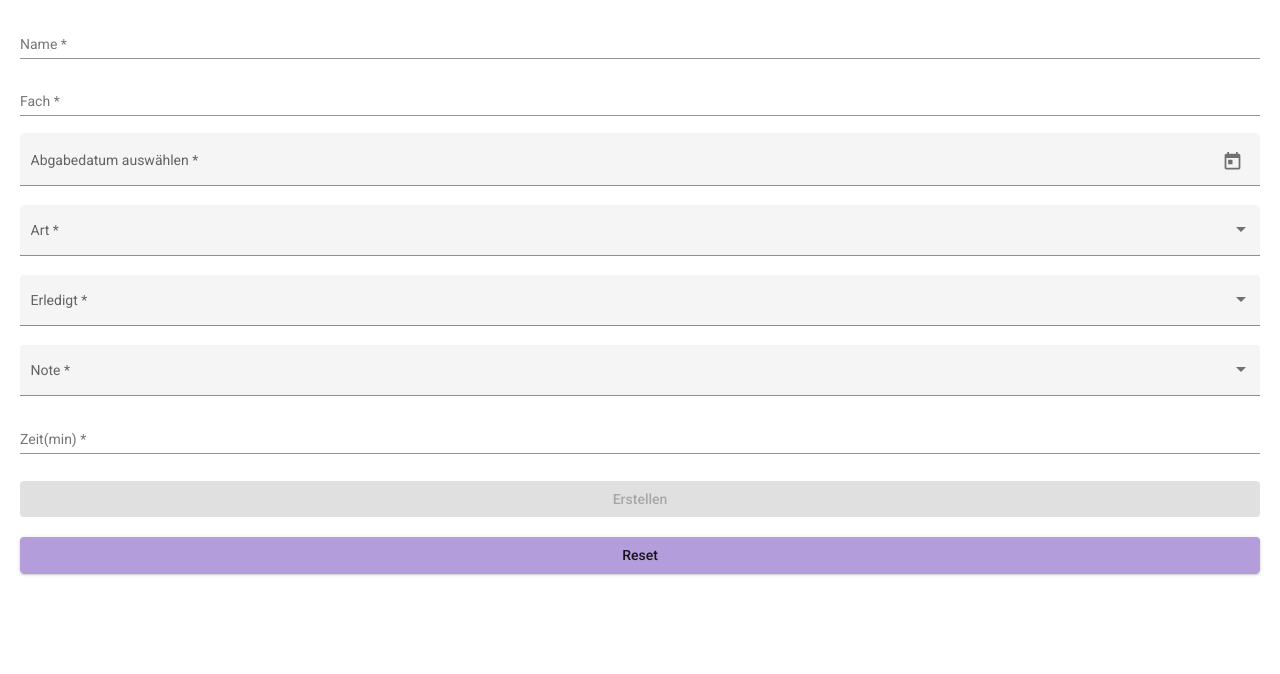
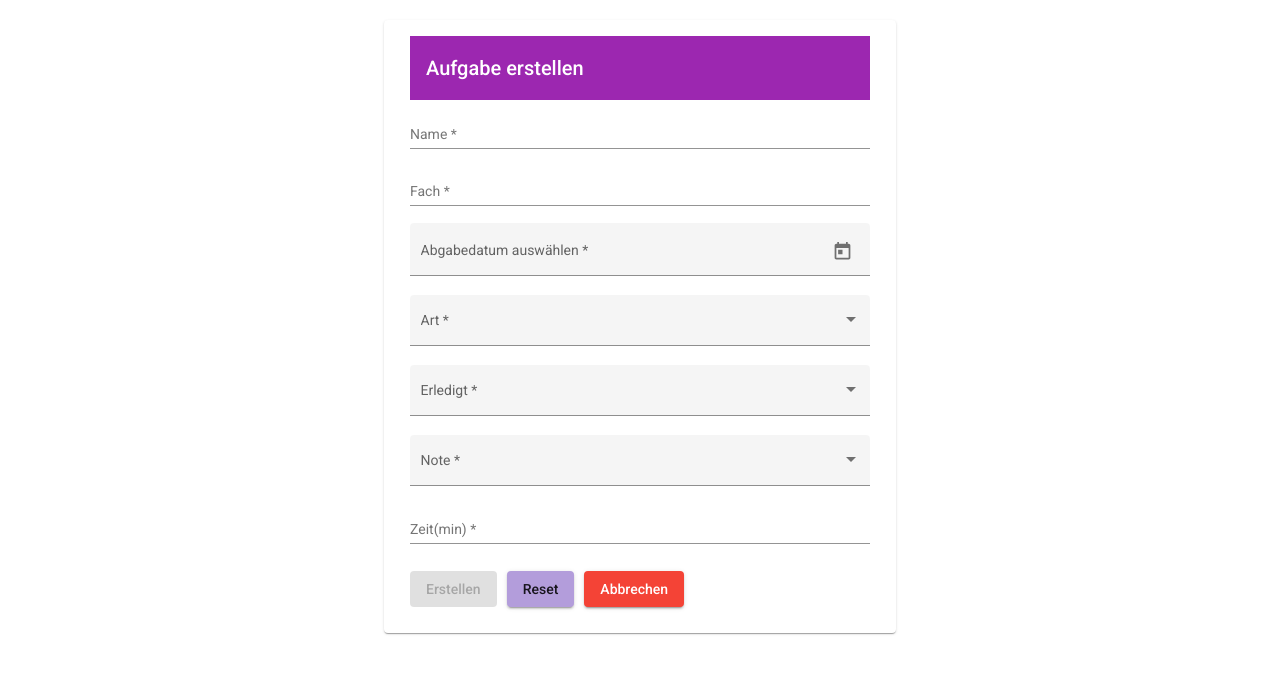
Before and after one commit to kerlub17/SchoolPlus, an Angular app in the folder SchoolPlus/: page /newtask in a window 1280 px wide. Shown: the top 674 px of the page. Built offline with nearby package versions, Linux system fonts and the light colour scheme.

Commit message:
tasks improvements

```diff
--- a/SchoolPlus/src/app/nav/nav.component.html
+++ b/SchoolPlus/src/app/nav/nav.component.html
@@ -8,7 +8,6 @@
       <a mat-list-item routerLink="/home">Übersicht</a>
       <a mat-list-item routerLink="/timetable">Stundenplan</a>
       <a mat-list-item routerLink="/tasks">Aufgaben</a>
-      <a mat-list-item routerLink="/newtask">Create new Task</a>
    </mat-nav-list>
   </mat-sidenav>
   <mat-sidenav-content>
--- a/SchoolPlus/src/app/newtask/newtask.component.css
+++ b/SchoolPlus/src/app/newtask/newtask.component.css
@@ -1,8 +1,25 @@
 .newtask-form {
-  margin: 20px;
+  margin: 10px;
 }
 
 button {
+  margin-right: 10px;
   margin-bottom: 10px;
   margin-top: 10px;
 }
+
+.column {
+  width: 100%;
+}
+
+mat-form-field {
+  width: 100%;
+}
+
+mat-card {
+  margin-top: 20px;
+}
+
+mat-toolbar {
+  margin-bottom: 10px;
+}
--- a/SchoolPlus/src/app/newtask/newtask.component.html
+++ b/SchoolPlus/src/app/newtask/newtask.component.html
@@ -1,9 +1,15 @@
+<div fxLayoutAlign="center center">
+  <mat-card fxFlex="40" >
     <form fxLayoutAlign="stretch" fxLayout="column" class="newtask-form" #newTaskForm="ngForm" (ngSubmit)="onNewTask(newTaskForm.value, newTaskForm)">
+      <div class="col-md-6">
+      <mat-toolbar color="primary">Aufgabe erstellen</mat-toolbar>
       <mat-form-field>
-    <input matInput type="text" ngModel name="name" placeholder="Name" required>
+        <mat-label>Name</mat-label>
+        <input matInput type="text" ngModel name="name" placeholder="NVS-Cheatsheet" required>
       </mat-form-field>
       <mat-form-field>
-    <input matInput type="text" ngModel name="fach" placeholder="Fach" required>
+        <mat-label>Fach</mat-label>
+        <input matInput type="text" ngModel name="fach" placeholder="NVS" required>
       </mat-form-field>
       <mat-form-field appearance="fill">
         <mat-label>Abgabedatum auswählen</mat-label>
@@ -19,6 +25,8 @@
           </mat-option>
         </mat-select>
       </mat-form-field>
+      </div>
+      <div class="col-md-6">
       <mat-form-field appearance="fill">
         <mat-label>Erledigt</mat-label>
         <mat-select [(ngModel)]="selectedDone" name="done" placeholder="Done" required>
@@ -36,7 +44,8 @@
         </mat-select>
       </mat-form-field>
       <mat-form-field>
-    <input matInput type="text" ngModel name="zeit" placeholder="Zeit(min)" required>
+        <mat-label>Zeit(min)</mat-label>
+        <input matInput type="text" ngModel name="zeit" placeholder="60" required>
       </mat-form-field>
 
       <button *ngIf="newTaskForm.valid else buttonDisabled " color="primary" mat-raised-button type="submit">Erstellen</button>
@@ -44,4 +53,8 @@
 
       <button color="accent" mat-raised-button type="reset">Reset</button>
 
+        <button color="warn" mat-raised-button type="submit" (click)="onCancel()">Abbrechen</button>
+      </div>
     </form>
+  </mat-card>
+</div>
--- a/SchoolPlus/src/app/newtask/newtask.component.ts
+++ b/SchoolPlus/src/app/newtask/newtask.component.ts
@@ -1,6 +1,7 @@
 import { Component, OnInit } from '@angular/core';
 import {NgForm} from "@angular/forms";
 import {HttpClient} from "@angular/common/http";
+import {Router} from "@angular/router";
 
 @Component({
   selector: 'app-newtask',
@@ -11,7 +12,7 @@ export class NewtaskComponent implements OnInit {
 
   readonly ROOT_URL = 'http://localhost:8080/newtask?';
 
-  constructor(private http: HttpClient) { }
+  constructor(private http: HttpClient, private router: Router) { }
 
   selectedArt!: string;
   selectedDone!: string;
@@ -34,7 +35,7 @@ export class NewtaskComponent implements OnInit {
     { id: 3, value: 3 },
     { id: 4, value: 4 },
     { id: 5, value: 5 },
-    { id: 6, value: 0 },]
+    { id: 6, value: 0},]
 
   onNewTask(values: any, form: NgForm) {
     this.http.get(this.ROOT_URL + 'name=' + values.name.toString()
@@ -46,14 +47,15 @@ export class NewtaskComponent implements OnInit {
       + '&time=' + values.zeit.toString()).subscribe(value => {
       this.posts = value;
     })
+    this.router.navigateByUrl('/tasks');
   }
 
   ngOnInit() {
 
   }
 
-  onClear() {
-
+  onCancel() {
+    this.router.navigateByUrl('/tasks');
   }
 
 
--- a/SchoolPlus/src/app/tasks/tasks.component.html
+++ b/SchoolPlus/src/app/tasks/tasks.component.html
@@ -67,7 +67,7 @@
 
       <!-- Row shown when there is no matching data. -->
       <tr class="mat-row" *matNoDataRow>
-        <td class="mat-cell" colspan="4">No data matching the filter "{{input.value}}"</td>
+        <td class="mat-cell" colspan="2">No data matching the filter "{{input.value}}"</td>
       </tr>
     </table>
 
--- a/SchoolPlus/src/app/tasks/tasks.component.ts
+++ b/SchoolPlus/src/app/tasks/tasks.component.ts
@@ -23,7 +23,7 @@ export class TasksComponent implements OnInit {
   @ViewChild(MatPaginator) paginator!: MatPaginator;
   @ViewChild(MatSort) sort!: MatSort;
 
-  constructor(private taskService: TasksService, private dialog: MatDialog) {
+  constructor(private taskService: TasksService, private dialog: MatDialog, private router: Router) {
     this.tasktable = [];
 
   }
@@ -49,7 +49,7 @@ export class TasksComponent implements OnInit {
 
   createTask()
   {
-    //this.dialog.open()
+    this.router.navigateByUrl('/newtask');
   }
 
 }
```
Lines whose indentation alone changed are shown as unchanged.
